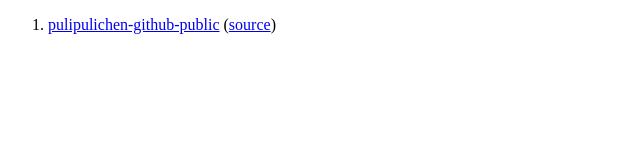
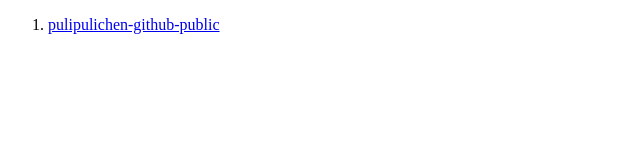
Before and after one commit to democwise2016/action-Google-Drive-to-RESTful-API, a plain HTML site: page index.html in a window 1280 px wide. Shown: the full height of the page, 0-640 px from the left. Drawn offline with Linux system fonts and the light colour scheme.

Commit message:
Deploying to gh-pages from @ democwise2016/action-Google-Drive-to-RESTful-API@80fd057c233c99c668786671652cf6fdec444af2 🚀

```diff
--- a/index.html
+++ b/index.html
@@ -8,7 +8,6 @@
 <ol>
 <li>
       <a href="https://democwise2016.github.io/action-Google-Drive-to-RESTful-API/pulipulichen-github-public.html" target="_blank">pulipulichen-github-public</a>
-      (<a href="undefined" target="_blank">source</a>)
     </li></ol>
 </body>
 </html>
```
Also changed, not shown: pulipulichen-github-public/1-y-6aUm_gkzE6XlRzg4neKPwZuRi8TCShbewKgMFGHk.html (+1 -1 lines).
